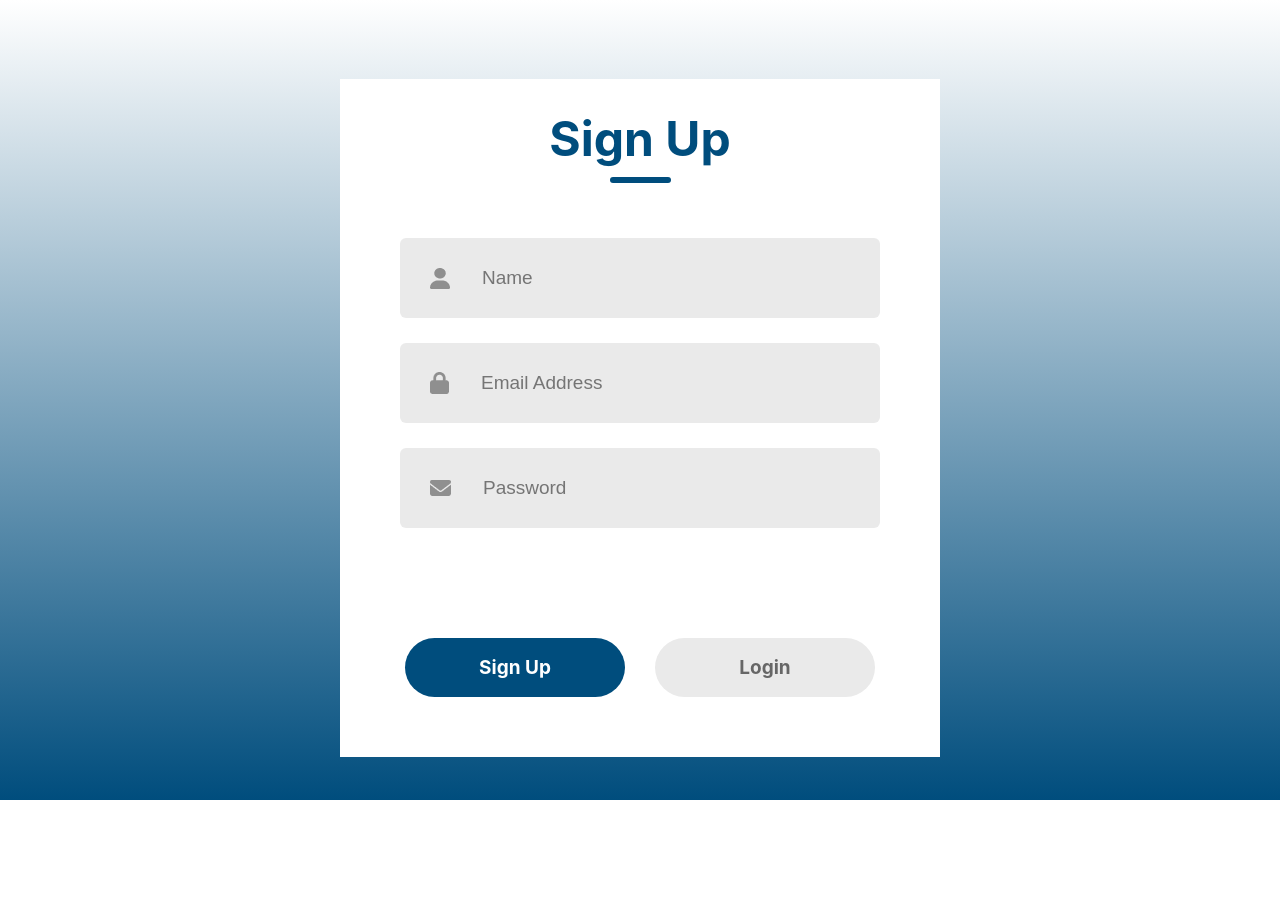
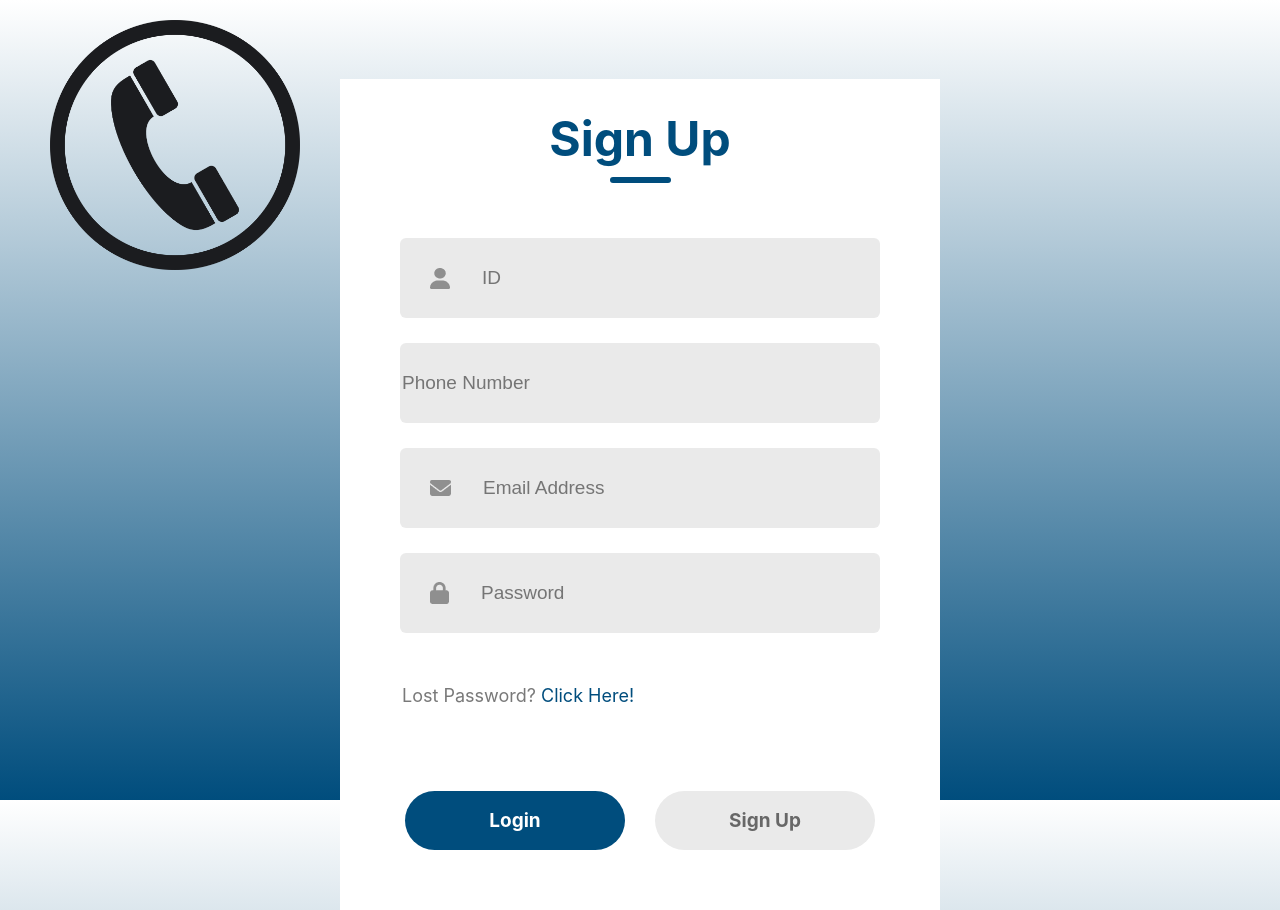
Before and after one commit to Healthy-SMU/healthy-SMU-project-, a React (Create React App) app: page /login in a window 1280 px wide. Before the commit the page ends 800 px from the top, so only its background shows below. Built offline with nearby package versions, Linux system fonts and the light colour scheme.

Commit message:
fixing some parts

```diff
--- a/src/App.js
+++ b/src/App.js
@@ -5,6 +5,7 @@ import { BrowserRouter, Route, Routes } from 'react-router-dom';
 import Navigation from './components/Navigation';
 import ProfileDetails from './components/ProfileDetails';
 import BookMeeting from './components/BookMeeting';
+import WelcomePage from './components/WelcomePage';
 const App = () => {
   return (
       <div>
@@ -12,7 +13,7 @@ const App = () => {
         <Navigation/>
           <Routes>
             <Route index element={<Home/>}/>
-            <Route path='/' element={<Home/>}/>
+            <Route path='/home' element={<WelcomePage/>}/>
             <Route path='/profile-details' element={<ProfileDetails/>}/>
             <Route path='/book-a-meeting' element={<BookMeeting/>}/>
             <Route path='/login' element={<LoginSignUp/>}/>
--- a/src/components/Home.js
+++ b/src/components/Home.js
@@ -38,24 +38,13 @@ const Home = (props) => {
         </div>
       </div>
 
-      <p>
-        <b>
-          Welcome to healthy SMU – your gateway to accessible and confidential
-          healthcare support!
-        </b>
-        <br></br>
-        At healthy SMU you can easily and quickly book meetings with dedicated
-        healthcare professionals.<br></br> Whether you're seeking guidance from
-        compassionate nurses or looking to connect with experienced
-        psychologists,<br></br> Your
-        well-being is our priority, and we're here to support you every step of
-        the way.<br></br> Explore the possibilities of personalized healthcare
-        at healthy SMU Take control of your health journey<br></br> by
-        scheduling meetings that fit seamlessly into your student life.<br></br>{" "}
-        Your well-being is our priority, and we're here to support you every
-        step of the way.<br></br> Login and explore the possibilities of
-        personalized healthcare at healthy SMU .
-      </p>
+      <section class="health-info">
+  <h1 style={{color :'black'}}>Welcome to healthy SMU – your gateway to accessible and confidential healthcare support!</h1>
+  <p>Easily book meetings with dedicated healthcare professionals, including compassionate nurses and experienced psychologists.</p>
+  <p>Your well-being is our priority, and we're here to support you every step of the way.</p>
+  <p>Explore personalized healthcare and take control of your health journey by scheduling meetings that fit seamlessly into your student life.</p>
+  <p>Connect to discover the possibilities at healthy SMU.</p>
+  </section>
 
       <div className="login_button">
         <Button variant="contained" color="success">
@@ -68,11 +57,13 @@ const Home = (props) => {
               width: "70px",
             }}
           >
-            login
+            Connect
           </Link>
         </Button>
       </div>
     </div>
+
+
   );
 };
 
--- a/src/components/LoginSignUp.css
+++ b/src/components/LoginSignUp.css
@@ -105,3 +105,11 @@
     width: 250px;
     height: auto;
   }
+
+  #pho{
+    position: absolute;
+    top: 20px;
+    left: 20px;
+    width: 250px;
+    height: auto;
+  }
--- a/src/components/LoginSignUp.js
+++ b/src/components/LoginSignUp.js
@@ -1,16 +1,35 @@
 import React, { useState } from 'react';
-import "./LoginSignUp.css"
+import "./LoginSignUp.css";
 
 import logo from './Assets/smulogo.png';
+import user_icon from "./Assets/person.png";
+import email_icon from "./Assets/email.png";
+import password_icon from "./Assets/password.png";
+import phone from "./Assets/phone.png";
 
-import user_icon from "./Assets/person.png"
-import email_icon from "./Assets/password.png"
-import password_icon from "./Assets/email.png"
 
 const Login = (props) => {
+  const [action, setAction] = useState("Sign Up");
+  const [id, setId] = useState('');
+  const [phoneNumber, setPhoneNumber] = useState('');
+  const [email, setEmail] = useState('');
+  const [password, setPassword] = useState('');
 
-  const [action,setAction] = useState("Sign Up");
+  const handleSignIn = () => {
+    // Replace this with actual authentication logic
+    const mockUserData = {
+      email: 'test@example.com',
+      password: 'password123',
+    };
 
+    if (email === mockUserData.email && password === mockUserData.password) {
+      // Authentication successful, perform the necessary actions
+      console.log('Login successful!');
+    } else {
+      // Authentication failed, show an error message or handle accordingly
+      console.log('Login failed. Invalid email or password.');
+    }
+  };
 
   return (
     <div>
@@ -21,27 +40,78 @@ const Login = (props) => {
           <div className='underline'></div>
         </div>
         <div className='inputs'>
-        {action==="Login"?<div></div>:<div className='input'>
-           <img src={user_icon} alt=''/>
-            <input type='text' placeholder='Name'/>
-          </div>}
+          {action === "Login" ? (
+            <>
               <div className='input'>
                 <img src={email_icon} alt=''/>
-            <input type='email' placeholder='Email Address'/>
+                <input
+                  type='email'
+                  placeholder='Email Address'
+                  value={email}
+                  onChange={(e) => setEmail(e.target.value)}
+                />
               </div>
               <div className='input'>
                 <img src={password_icon} alt=''/>
-            <input type='password' placeholder='Password'/>
+                <input
+                  type='password'
+                  placeholder='Password'
+                  value={password}
+                  onChange={(e) => setPassword(e.target.value)}
+                />
               </div>
-          {action==="Sign Up"?<div></div>:<div className='forgot-password'>Lost Passowrd? <span>Click Here!</span></div>}
+            </>
+          ) : (
+            <>
+              <div className='input'>
+                <img src={user_icon} alt=''/>
+                <input
+                  type='text'
+                  placeholder='ID'
+                  value={id}
+                  onChange={(e) => setId(e.target.value)}
+                />
+              </div>
+              <div className='input'>
+                <img id='pho' src={phone} alt=''/>
+                <input
+                  type='text'
+                  placeholder='Phone Number'
+                  value={phoneNumber}
+                  onChange={(e) => setPhoneNumber(e.target.value)}
+                />
+              </div>
+              <div className='input'>
+                <img src={email_icon} alt=''/>
+                <input
+                  type='email'
+                  placeholder='Email Address'
+                  value={email}
+                  onChange={(e) => setEmail(e.target.value)}
+                />
+              </div>
+              <div className='input'>
+                <img src={password_icon} alt=''/>
+                <input
+                  type='password'
+                  placeholder='Password'
+                  value={password}
+                  onChange={(e) => setPassword(e.target.value)}
+                />
+              </div>
+            </>
+          )}
+          {action === "Sign Up" ? (
+            <div className='forgot-password'>Lost Password? <span>Click Here!</span></div>
+          ) : null}
           <div className='submit-container'>
-            <div className={action==="Login"?"submit gray":"submit"} onClick={()=>{setAction("Sign Up")}}>Sign Up</div>
-            <div className={action==="Sign Up"?"submit gray":"submit"} onClick={()=>{setAction("Login")}}>Login</div>
+            <div className={action === "Login" ? "submit gray" : "submit"} onClick={handleSignIn}>Login</div>
+            <div className={action === "Sign Up" ? "submit gray" : "submit"} onClick={() => setAction("Login")}>Sign Up</div>
           </div>
         </div>
       </div>
     </div>
-  )
+  );
 };
 
 export default Login;
--- a/src/components/ProfileDetails.js
+++ b/src/components/ProfileDetails.js
@@ -2,15 +2,14 @@ import React, { useState } from 'react';
 import './ProfileDetails.css';
 import avatar from './Assets/avatar.jpg';
 import ProfileForm from './ProfileForm';
-
-
+import { Link } from 'react-router-dom';
 
 export default function ProfileDetails() {
-
   const mockData = {
     name: 'John Doe',
     email: 'john.doe@example.com',
     id: '12345',
+    phoneNumber: '123-456-7890',
   };
 
   const [isEditing, setIsEditing] = useState(false);
@@ -30,14 +29,11 @@ export default function ProfileDetails() {
   };
 
   return (
+    <div className="profile-details">
       <div className="flip-card">
-
-      <div className="flip-card-inner">
+        <div className={`flip-card-inner${isEditing ? ' is-editing' : ''}`}>
           <div className="flip-card-front">
-          <img src={avatar} alt="avatar" style={{ width: '300px', height: '300px' }} />
-        </div>
-        <div className="flip-card-back">
-
+            {/* Conditionally render the chosen profile picture or use the default avatar */}
             {isEditing ? (
               <ProfileForm
                 initialData={profileData}
@@ -45,13 +41,36 @@ export default function ProfileDetails() {
                 onCancel={handleCancelEdit}
               />
             ) : (
-            <div className='font'>
+              <img src={profileData.profilePicture || avatar} alt="avatar" style={{ width: '300px', height: '300px' }} />
+            )}
+          </div>
+          <div className="flip-card-back">
+            {isEditing ? (
+              <ProfileForm
+                initialData={profileData}
+                onSave={handleSaveDetails}
+                onCancel={handleCancelEdit}
+              />
+            ) : (
+              <>
                 <h1>{profileData.name}</h1>
+                <br></br>
+                <br></br>
                 <p>Email: {profileData.email}</p>
+                <br></br>
                 <p>ID: {profileData.id}</p>
+                <br></br>
+                <p>Phone Number: {profileData.phoneNumber}</p>
+                <br></br>
                 <button onClick={handleModifyDetails}>Modify Details</button>
+                <br></br>
+                <div>
+
+                <Link to="/"><button>logout</button></Link>
                 </div>
+              </>
             )}
+          </div>
         </div>
       </div>
     </div>
--- a/src/components/ProfileForm.js
+++ b/src/components/ProfileForm.js
@@ -2,6 +2,8 @@
 // ProfileForm.js
 import React, { useState, useEffect } from 'react';
 import './ProfileForm.css'
+
+
 const ProfileForm = ({ initialData, onSave, onCancel }) => {
   const [formData, setFormData] = useState(initialData);
 
@@ -21,6 +23,28 @@ const ProfileForm = ({ initialData, onSave, onCancel }) => {
     onSave(formData);
   };
 
+  const handleImageUpload = (e) => {
+    const file = e.target.files[0];
+
+    if (file) {
+      const reader = new FileReader();
+      reader.onloadend = () => {
+        setFormData((prevData) => ({
+          ...prevData,
+          profilePicture: reader.result,
+        }));
+      };
+      reader.readAsDataURL(file);
+    }
+  };
+
+  const handleDeleteImage = () => {
+    setFormData((prevData) => ({
+      ...prevData,
+      profilePicture: '',
+    }));
+  };
+
   return (
     <div className="profile-form">
       <h1>Edit Profile</h1>
@@ -34,7 +58,30 @@ const ProfileForm = ({ initialData, onSave, onCancel }) => {
       </label>
       <label>
         ID:
-        <input type="text" name="id" value={formData.id} onChange={handleInputChange} />
+        <input type="text" name="id" value={formData.id} onChange={handleInputChange} disabled />
+      </label>
+      <label>
+        Phone Number:
+        <input type="tel" name="phoneNumber" value={formData.phoneNumber} onChange={handleInputChange} />
+      </label>
+      <label>
+        Profile Picture:
+        {formData.profilePicture && (
+          <img
+            src={formData.profilePicture}
+            alt="profile"
+            style={{ width: '50px', height: '50px', borderRadius: '50%', marginTop: '10px' }}
+          />
+        )}
+        <div className="file-input-wrapper">
+          <input type="file" accept="image/*" onChange={handleImageUpload} className="file-input" />
+          <div className="file-input-button">Choose Picture</div>
+        </div>
+        {formData.profilePicture && (
+          <button className="delete-image-button" onClick={handleDeleteImage}>
+            Delete Picture
+          </button>
+        )}
       </label>
       <div className="buttons">
         <button onClick={handleSave}>Save</button>
```
Also changed, not shown: src/components/ProfileDetails.css (+24 -2 lines), src/components/ProfileForm.css (+37 -3 lines), src/components/WelcomePage.js (added, +63 -0 lines), src/components/Assets/phone.png (added). Lines whose indentation alone changed are shown as unchanged.
